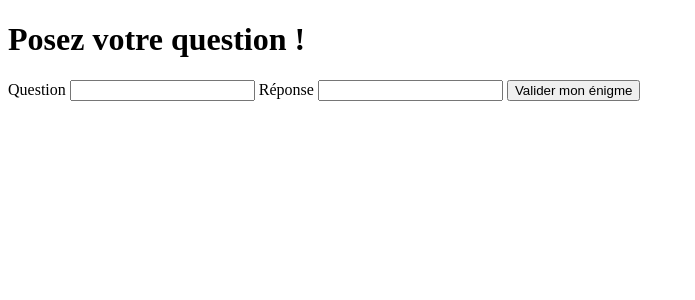
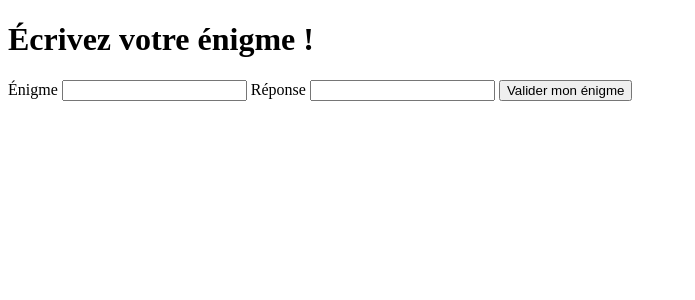
Before and after one commit to rachboudj/partiel-escapegame, a PHP site: page / in a window 1280 px wide. Shown: the part 78-378 px from the top of the page, without its empty margins (0-695 px from the left). Run offline with PHP 8.4, Linux system fonts and the light colour scheme.

Commit message:
Modification titre

```diff
--- a/src/View/accueil.php
+++ b/src/View/accueil.php
@@ -1,11 +1,11 @@
 <?php $title = "Accueil" ?>
 
 <?php ob_start(); ?>
-<h1>Posez votre question !</h1>
+<h1>Écrivez votre énigme !</h1>
 
 
 <form method="POST" action="index.php?page=accueil">
-    <label for="question">Question</label>
+    <label for="question">Énigme</label>
     <input type="text" name="question" />
     <span class="error"><?php if (!empty($errors['question'])) {
                             echo $errors['question'];
```
